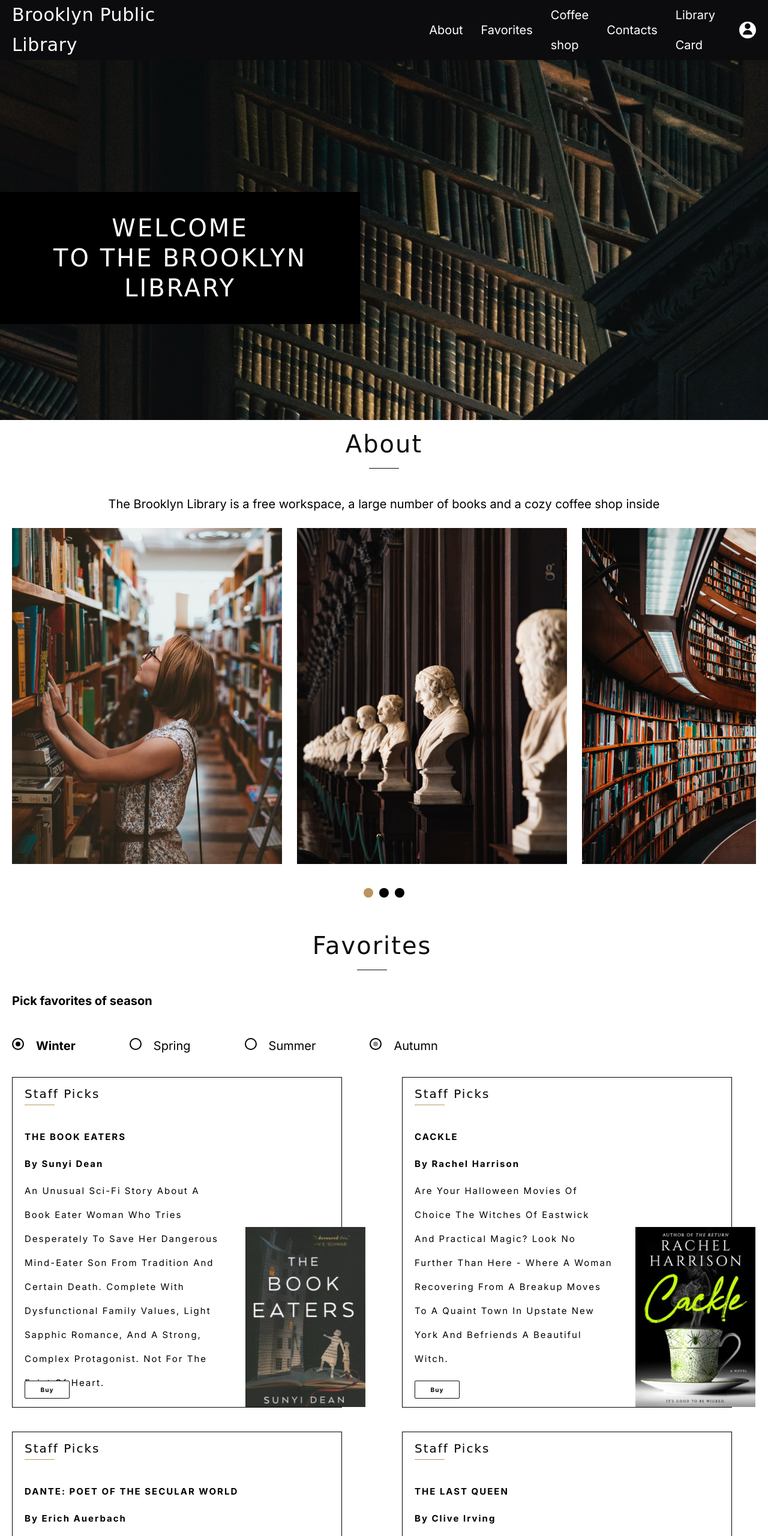
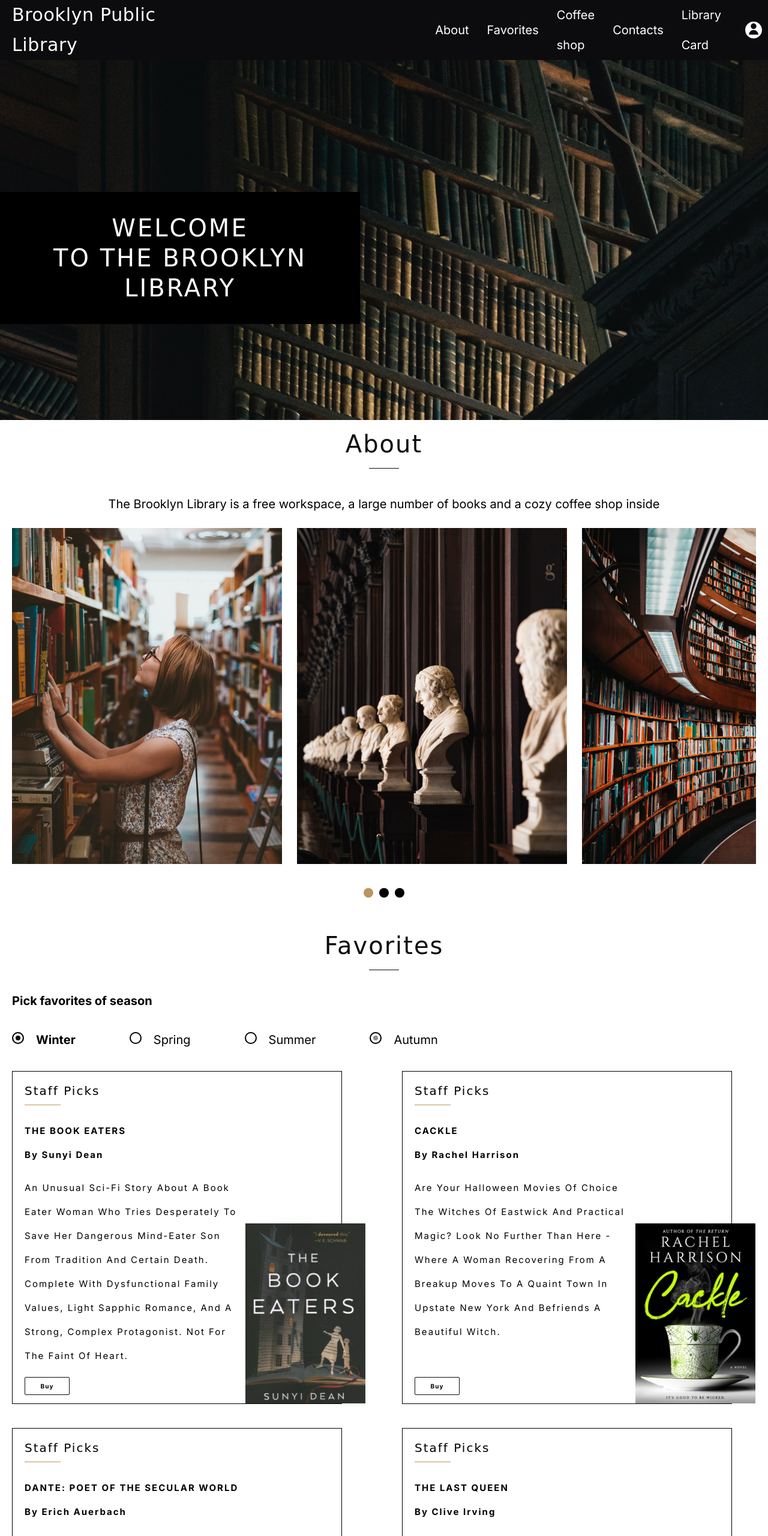
Before and after one commit to REGEMLER/library, a website built with webpack: page library/src/index.html in a window 1280 px wide. Shown: the top 2560 px of the page at 60% size. Built offline with nearby package versions, Linux system fonts and the light colour scheme; a web font is replaced by a local one.

Commit message:
fix: fix cards and sizes in favorites section

```diff
--- a/library/src/styles/favorites.scss
+++ b/library/src/styles/favorites.scss
@@ -5,12 +5,12 @@
 }
 
 .inner__favorites{
-    padding: 0 60px 0 20px;
+    padding: 0 20px;
 }
 
 .favorites__subtitle{
     width: 100%;
-    margin: 60px auto 50px auto;
+    margin: 60px auto 40px auto;
     text-align: left;
     @include textStyle($secont-font, $subtitle, normal, 700, $color-black);
 }
@@ -69,14 +69,16 @@
 .favorites__group{
     width: 100%;
     margin: 40px auto;
+    padding-right: 40px;
     display: flex;
     align-items: stretch;
     justify-content: space-between;
     // gap: 200px;
     .favorites__card{
         max-width: 550px;
+        min-height: 555px;
         position: relative;
-        padding: 15px 20px;
+        padding: 20px;
         border: 1px solid $color-black;
         .staff-picks{
             @include textStyle($main-font, $subtitle, normal, 400, $color-black);
@@ -85,30 +87,28 @@
             position: relative;
             &:after {
                 content: "";
-                width: 50px;
-                margin: 0 auto;
+                width: 60px;
                 height: 1px;
                 background-color: $primary-color;
                 position: absolute;
-                top: 30px;
+                top: 35px;
                 left: 0;
             }
         }
         .favorites-card__title{
-            margin: 40px 0 5px 0;
+            margin: 35px 0 0 0;
             @include textStyle($secont-font, $text, 40px, 700, $color-black);
             letter-spacing: 2px;
             text-transform: uppercase;
         }
         .favorites-card__subtitle{
-            margin: 5px 0;
             @include textStyle($secont-font, $text, 40px, 700, $color-black);
             letter-spacing: 2px;
             text-transform: capitalize;
         }
         .favorites-card__text{
-            max-width: 65%;
-            margin: 5px 0;
+            max-width: 70%;
+            margin: 15px 0;
             @include textStyle($secont-font, $text, 40px, 400, $color-black);
             letter-spacing: 2px;
             text-transform: capitalize;
--- a/library/src/styles/header.scss
+++ b/library/src/styles/header.scss
@@ -5,19 +5,19 @@
 }
 
 .inner__header{
-    padding: 0 20px;
+    padding: 0 10px 0 20px;
 }
 
 .header__nav{
     display: flex;
     align-items: center;
-    min-height: 90px;
+    min-height: 92px;
 }
 
 .header__logo{
     @include textStyle($main-font, $logo, 50px, 400, $color-white);
     margin-right: 455px;
-    letter-spacing: 0.6px;
+    letter-spacing: 0.66px;
 }
 
 .header__menu{
```
